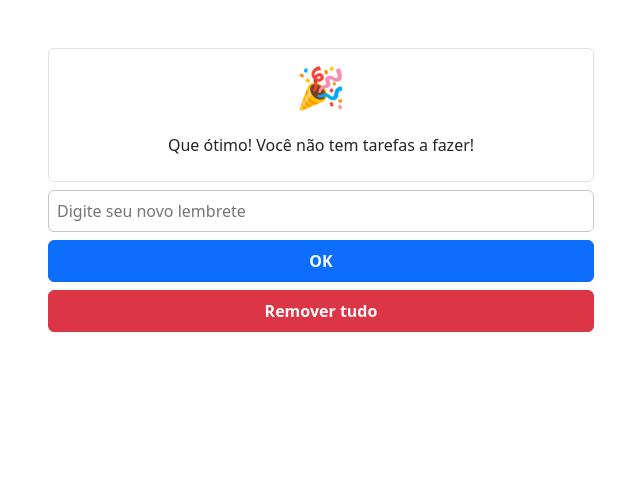
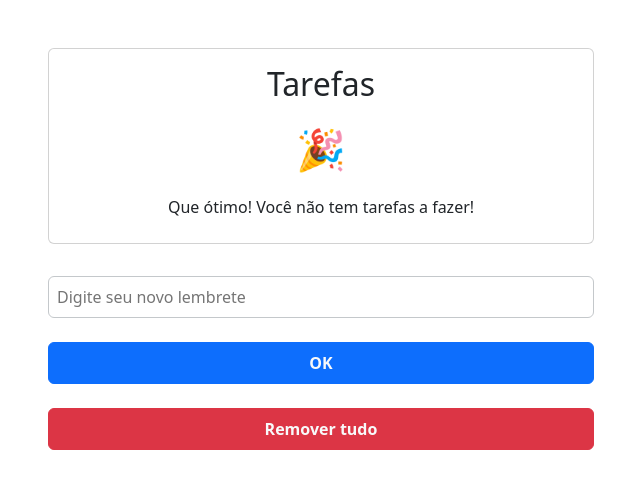
Before and after one commit to VitorHugoAntunes/PDM_P1_App_Lembretes, a React (Vite) app: page / in a window 1280 px wide. Shown: the top 488 px of the page, without its empty margins (319-959 px from the left). Built offline with nearby package versions, Linux system fonts and the light colour scheme.

Commit message:
refactor(p1-pdmn): ajusta as classes css

```diff
--- a/src/components/LembreteEntrada.tsx
+++ b/src/components/LembreteEntrada.tsx
@@ -45,20 +45,21 @@ export const LembreteEntrada = () => {
         <input
           type="text"
           placeholder="Digite seu novo lembrete"
-          className="border border-secondary-subtle rounded p-2"
+          className="mt-4 border border-secondary-subtle rounded p-2"
+          style={{outline: "none"}}
           value={novoLembrete}
           onChange={tarefa}
         />
         <button
           type="submit"
-          className="mt-2 bg-primary rounded border border-primary p-2 text-light fw-bold"
+          className="mt-4 btn btn-primary rounded border border-primary p-2 text-light fw-bold"
         >
           OK
         </button>
       </form>
       <div className="w100 d-flex flex-column">
         <button
-          className="mt-2 bg-danger rounded border border-danger p-2 text-light fw-bold"
+          className="mt-4 btn btn-danger rounded border border-danger p-2 text-light fw-bold"
           onClick={removerTudo}
         >
           Remover tudo
--- a/src/components/LembreteLista.tsx
+++ b/src/components/LembreteLista.tsx
@@ -10,23 +10,24 @@ interface LembreteListaProps {
 
 export const LembreteLista = ({ tarefas, removerTarefa } : LembreteListaProps) => {
   return (
-    <div className="mb-2">
+    <div className="mb-2 pt-3 card text-center">
+      <h2>Tarefas</h2>
       {
         tarefas.length === 0 ? (
-          <div className="card rouded border p-2 text-center">
+          <div className="p-2">
             <p className="fs-1">🎉</p>
             <p>Que ótimo! Você não tem tarefas a fazer!</p>
           </div>
         )
         :
         (
-          <ul className="card list-group rounded border p-2">
+          <ul className="list-group list-group-flush p-2" style={{border: "none"}}>
             {tarefas.map((tarefa) => (
               <li
-                className="card-body list-group-item text-center m-2 rounded border p-2"
+                className="card-body btn btn-light list-group-item m-2 rounded border p-2"
                 key= {tarefa.id}
                 onClick={() => removerTarefa(tarefa.id)}>
-                {tarefa.titulo}
+                  {tarefa.titulo}
               </li>
             ))}
           </ul>
```
